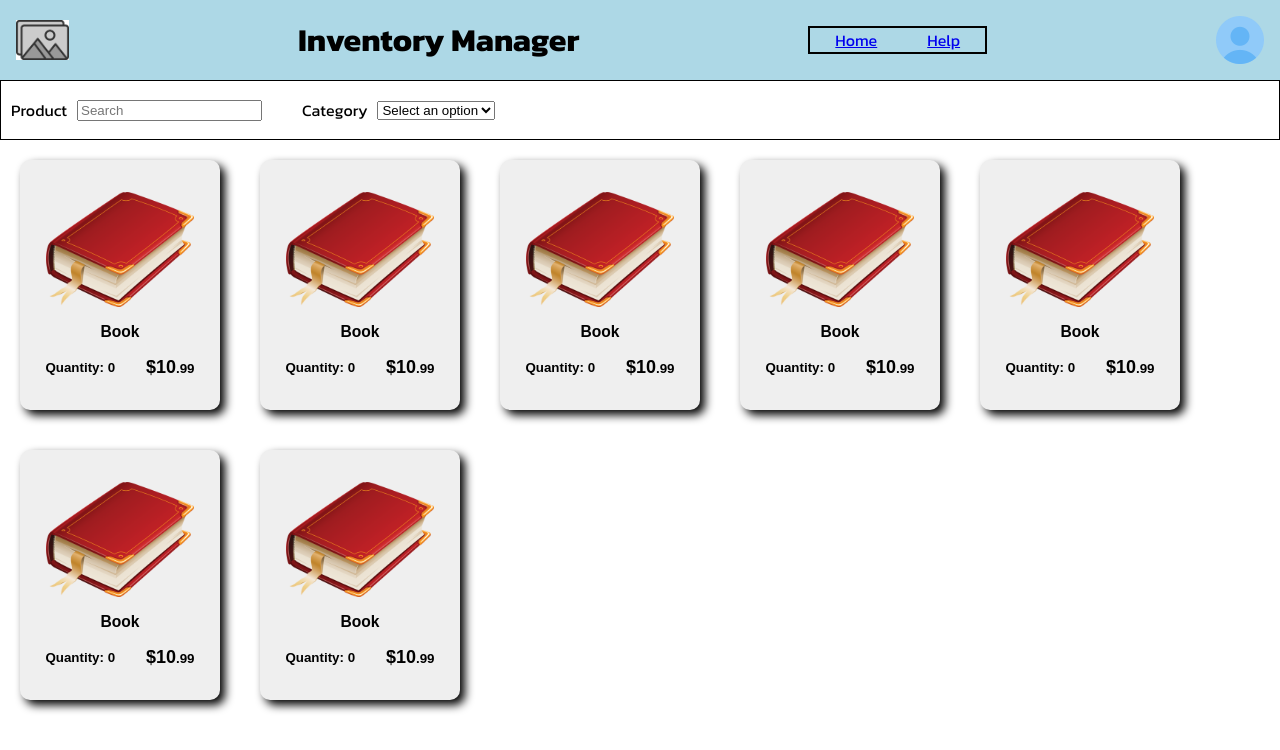
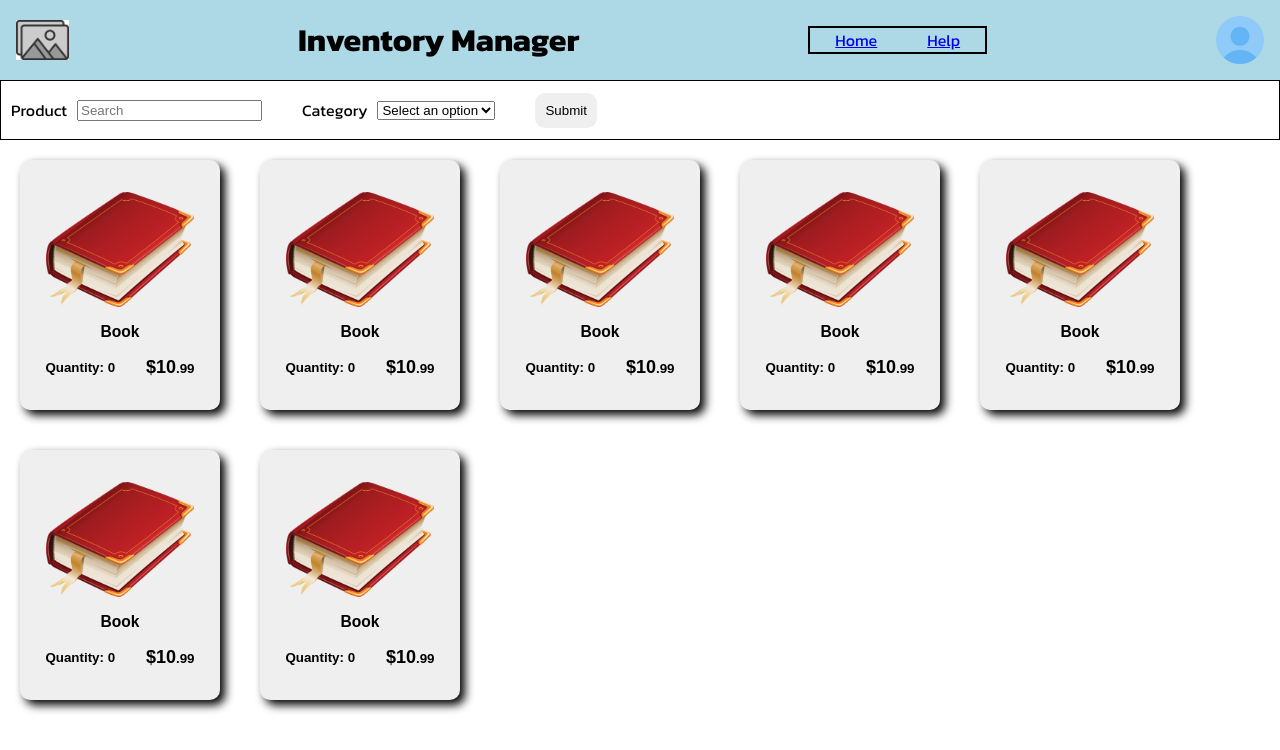
Before and after one commit to gobirds08/inventory-manager, a React (Vite) app in the folder frontend/: page / in a window 1280 px wide. Shown: the top 750 px of the page. Built offline with nearby package versions, Linux system fonts and the light colour scheme.

Commit message:
working on filtering products

```diff
--- a/frontend/src/components/button/Button.tsx
+++ b/frontend/src/components/button/Button.tsx
@@ -2,8 +2,9 @@ import React from "react";
 import styles from "./Button.module.css"
 
 interface ButtonProps{
-    children: React.ReactNode,
-    classes?: string,
+    children?: React.ReactNode;
+    classes?: string;
+    action?: () => any;
 }
 
 function Button({children, classes}: ButtonProps){
--- a/frontend/src/components/filter_view/FilterView.tsx
+++ b/frontend/src/components/filter_view/FilterView.tsx
@@ -1,14 +1,18 @@
+import Button from "../button/Button";
 
 interface FilterProps{
     search: string;
+    handleToggle: () => void;
+    handleInputChange: (e: React.ChangeEvent<HTMLInputElement>) => void;
 }
 
-function FilterView({search}: FilterProps){
+function FilterView({search, handleToggle, handleInputChange}: FilterProps){
+
     return (
         <div className="container filter">
             <div className="container">
                 <label>Product</label>
-                <input type="search" placeholder={search}/>
+                <input type="search" value={search} onChange={handleInputChange} placeholder="Search"/>
             </div>
             <div className="container">
                 <label htmlFor="options">Category</label>
@@ -18,6 +22,7 @@ function FilterView({search}: FilterProps){
                     <option value="option2">Option 2</option>
                 </select>
             </div>
+            <Button action={handleToggle}>Submit</Button>
         </div>
     )
 }
--- a/frontend/src/pages/Products.tsx
+++ b/frontend/src/pages/Products.tsx
@@ -1,15 +1,25 @@
 import FilterView from "../components/filter_view/FilterView";
 import ProductView from "../components/product_view/ProductView";
-import { defaultProduct } from "../models/Product";
-import { useState } from "react";
+import { defaultProduct, Product } from "../models/Product";
+import { useRef, useState } from "react";
 
 
 function Products(){
-    const [search, setSearch] = useState("Search");
+    const [filterToggle, setFilterToggle] = useState<boolean>(false);
+    const [search, setSearch] = useState<string>("");
+    const [products, setProducts] = useState<Product[]>([]);
+
+    const handleToggle = () => {
+        setFilterToggle((prevState) => !prevState);
+    }
+
+    const handleInputChange = (e: React.ChangeEvent<HTMLInputElement>) => {
+        setSearch(e.target.value);
+    };
 
     return (
         <>
-        <FilterView search={search}/>
+        <FilterView search={search} handleToggle={handleToggle} handleInputChange={handleInputChange}/>
         <div className="container">
             <ProductView product={defaultProduct} />
             <ProductView product={defaultProduct} />
```
